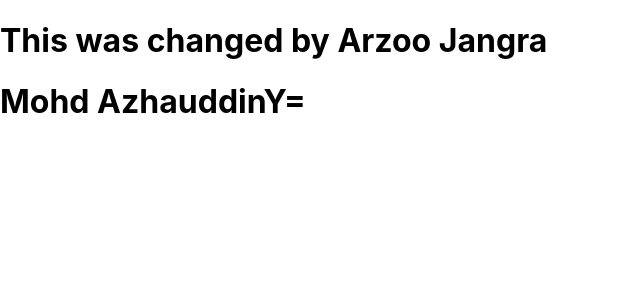
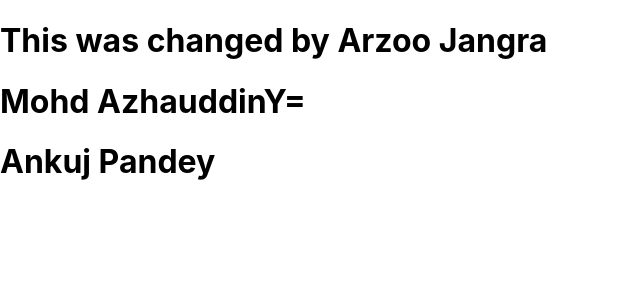
Before and after one commit to ankujpandey/testing, a React (Create React App) app: page / in a window 1280 px wide. Shown: the top 300 px of the page, without its empty margins (0-640 px from the left). Built offline with nearby package versions, Linux system fonts and the light colour scheme.

Commit message:
update src

```diff
--- a/src/App.js
+++ b/src/App.js
@@ -6,6 +6,7 @@ function App() {
     <>
       <h1>This was changed by Arzoo Jangra</h1>
       <h1>Mohd AzhauddinY=</h1>
+      <h1>Ankuj Pandey</h1>
     </>
   );
 }
```
